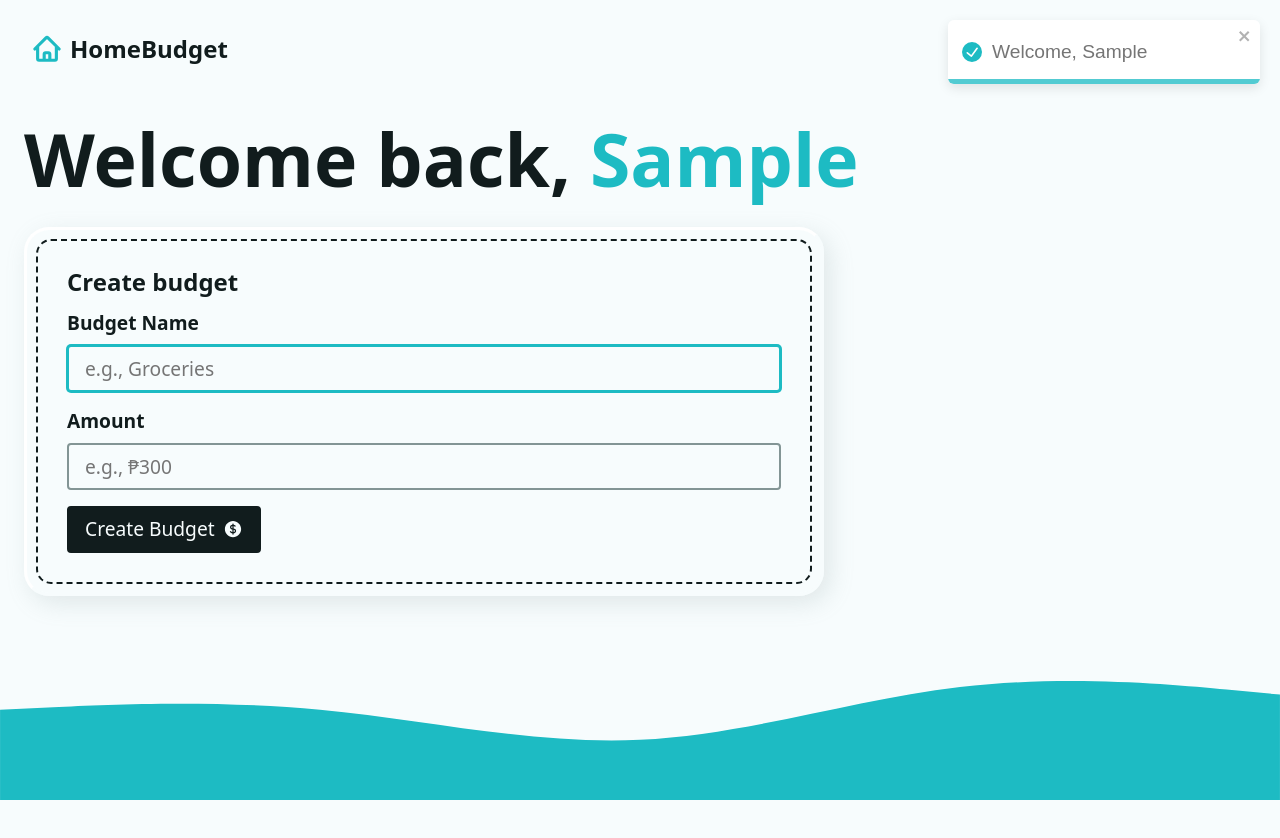
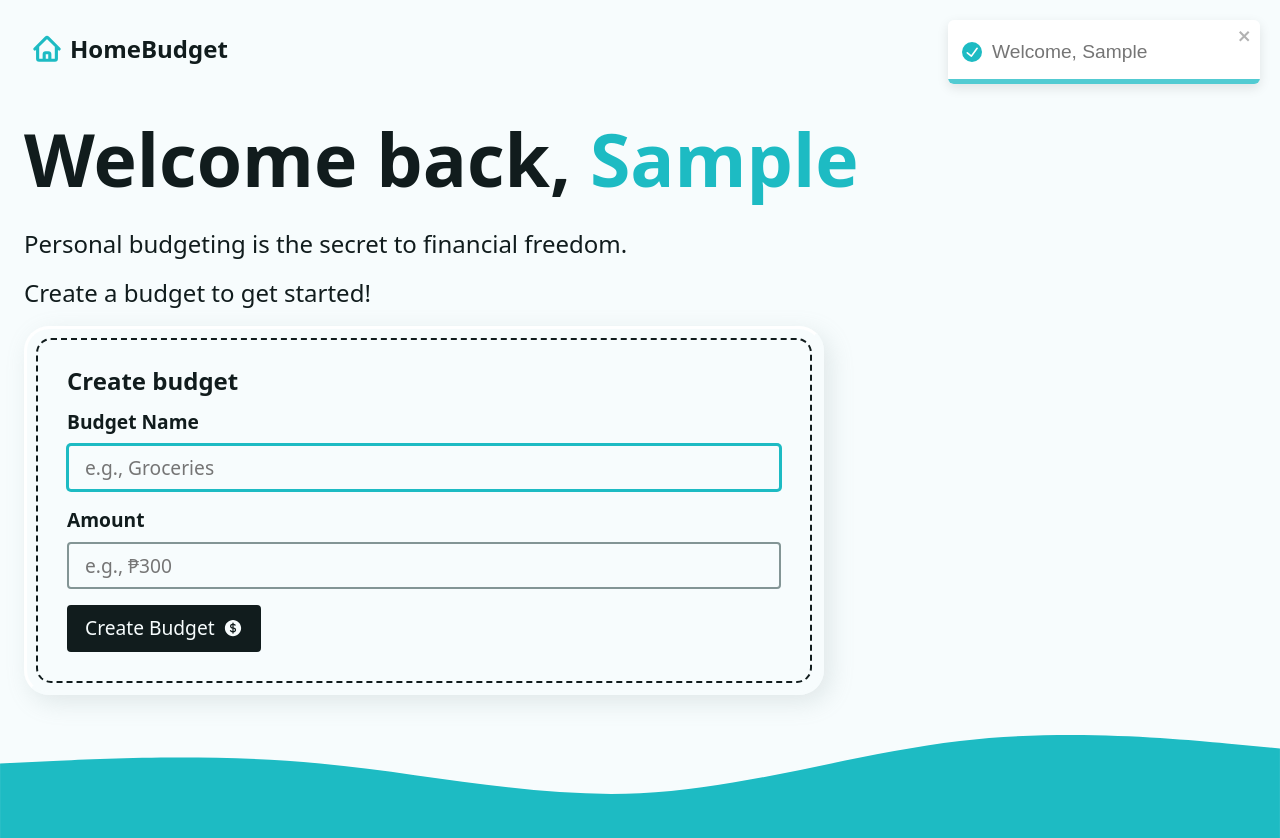
Before and after one commit to imoncrack27/Budget-App, a React (Vite) app: page / in a window 1280 px wide. Both pictures are taken after typing "Sample" into the empty fields and a click on the button "Create Account". Shown: the top 838 px of the page. Before the commit the page ends 800 px from the top, so only its background shows below. Built offline with nearby package versions, Linux system fonts and the light colour scheme.

Commit message:
adding a new expense form

```diff
--- a/src/pages/Dashboard.jsx
+++ b/src/pages/Dashboard.jsx
@@ -66,12 +66,20 @@
             Welcome back, <span className="accent"> {userName}</span>
           </h1>
           <div className="grid-sm">
-            {/* { budgets ? () : () }  */}
-            <div className="grid-lg">
-              <div className="flex-lg">
+            {budgets && budgets.length > 0 ? (
+              <div className="grid-lg">
+                <div className="flex-lg">
+                  <AddBudgetForm />
+                  <AddExpenseForm budgets={budgets} />
+                </div>
+              </div>
+            ) : (
+              <div className="grid-sm">
+                <p>Personal budgeting is the secret to financial freedom.</p>
+                <p>Create a budget to get started!</p>
                 <AddBudgetForm />
               </div>
-            </div>
+            )}
           </div>
         </div>
       ) : (
```
